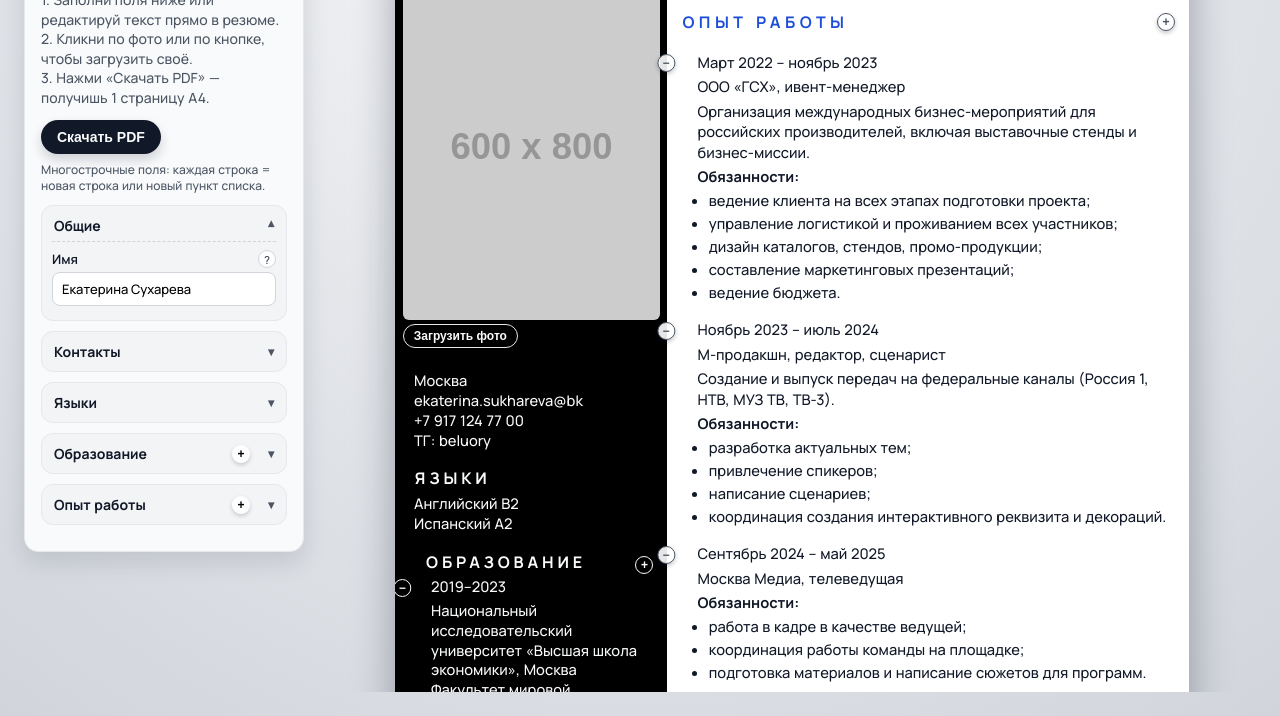
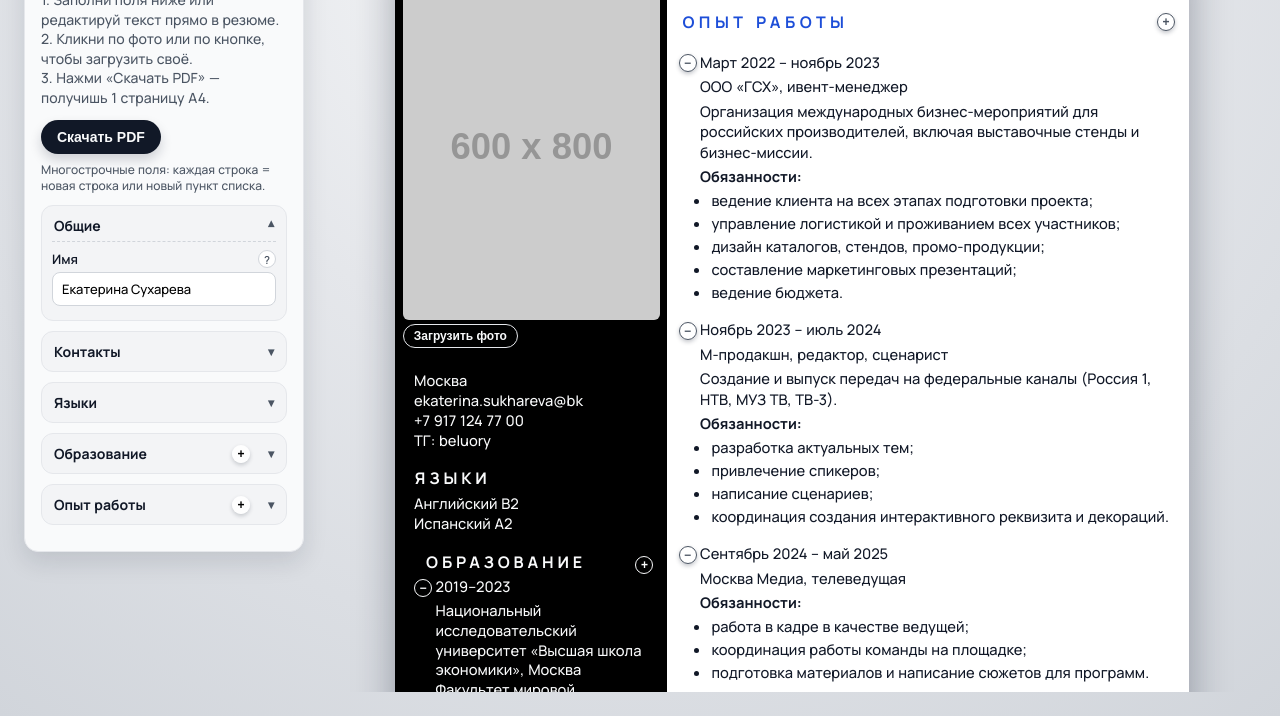
Before and after one commit to pemuul/resume_creator, a website: page index.html in a window 1280 px wide. Shown: the part 84-800 px from the top of the page. Drawn offline with Linux system fonts and the light colour scheme; placeholder pictures from the web are drawn by us.

Commit message:
Realign edit controls with consistent text spacing

```diff
--- a/assets/style.css
+++ b/assets/style.css
@@ -357,14 +357,22 @@ body {
 
 .sidebar-education-item {
   margin-bottom: 2.5mm;
-  padding-left: 4.5mm;
   position: relative;
+  display: grid;
+  grid-template-columns: 12px 1fr;
+  column-gap: 2.5mm;
+  align-items: start;
 }
 
 .sidebar-year {
   font-weight: 700;
   font-size: 11pt;
   margin-bottom: 1mm;
+}
+
+.sidebar-education-item .sidebar-year,
+.sidebar-education-item .sidebar-text {
+  grid-column: 2;
 }
 
 /* Белая колонка */
@@ -415,9 +423,12 @@ body {
   font-size: 11pt;
   line-height: 1.4;
   margin-bottom: 4mm;
-  padding-left: 5mm;
+  padding-left: 0;
   position: relative;
   font-weight: 500;
+  display: grid;
+  grid-template-columns: 12px 1fr;
+  column-gap: 2.5mm;
 }
 
 .job-period {
@@ -497,17 +508,17 @@ body {
 
 /* Минусы — аккуратно левее и чуть ниже центра строки */
 .edit-remove-edu {
-  position: absolute;
-  left: 0;
-  top: 0.5mm;
-  transform: translateX(-115%);
+  position: static;
+  margin-top: 0.5mm;
 }
 
 .edit-remove-job {
-  position: absolute;
-  left: 0;
-  top: 0.6mm;
-  transform: translateX(-120%);
+  position: static;
+  margin-top: 0.6mm;
+}
+
+.job-block > *:not(.edit-remove-job) {
+  grid-column: 2;
 }
 
 .summary-add-button {
```
